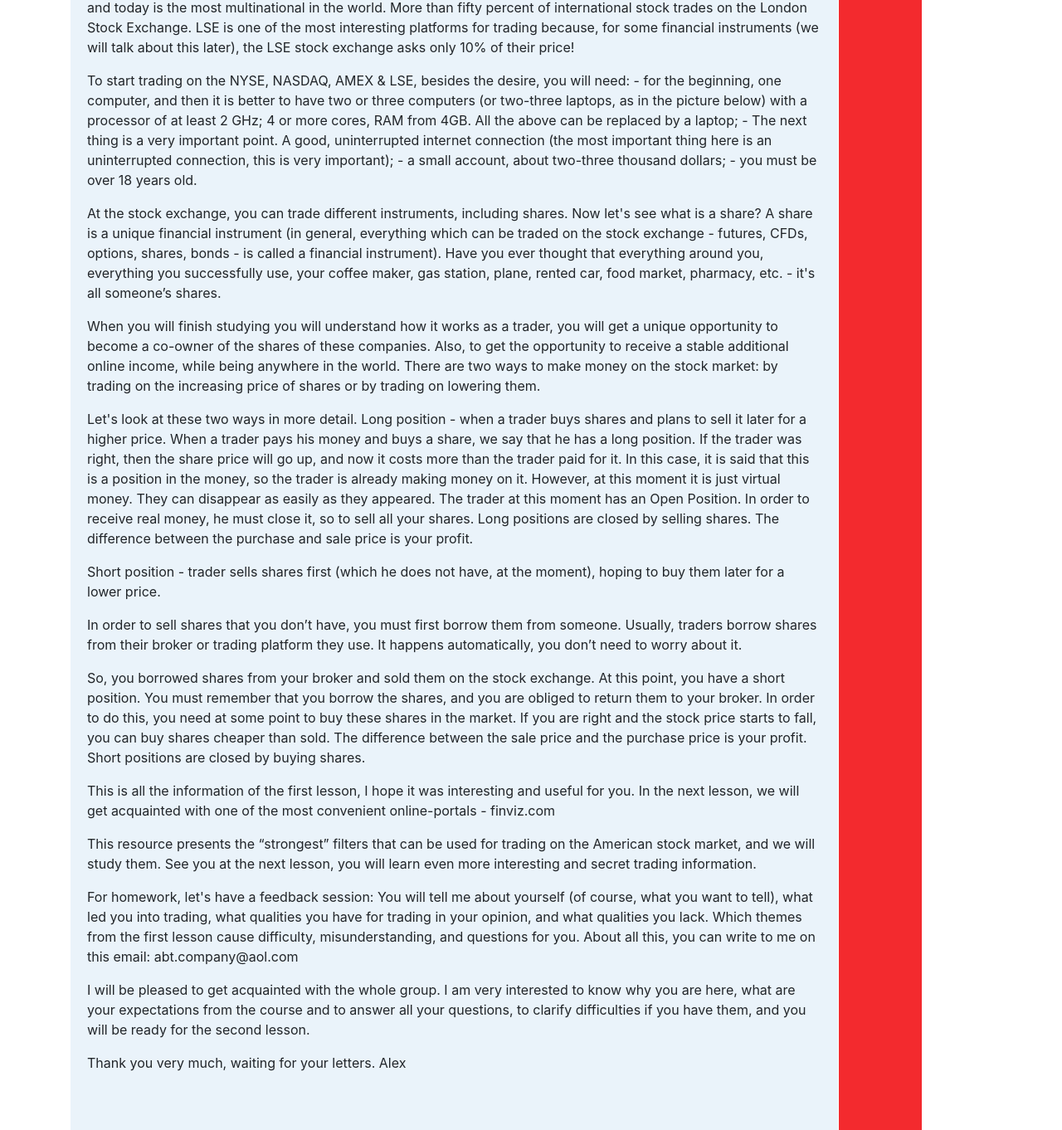
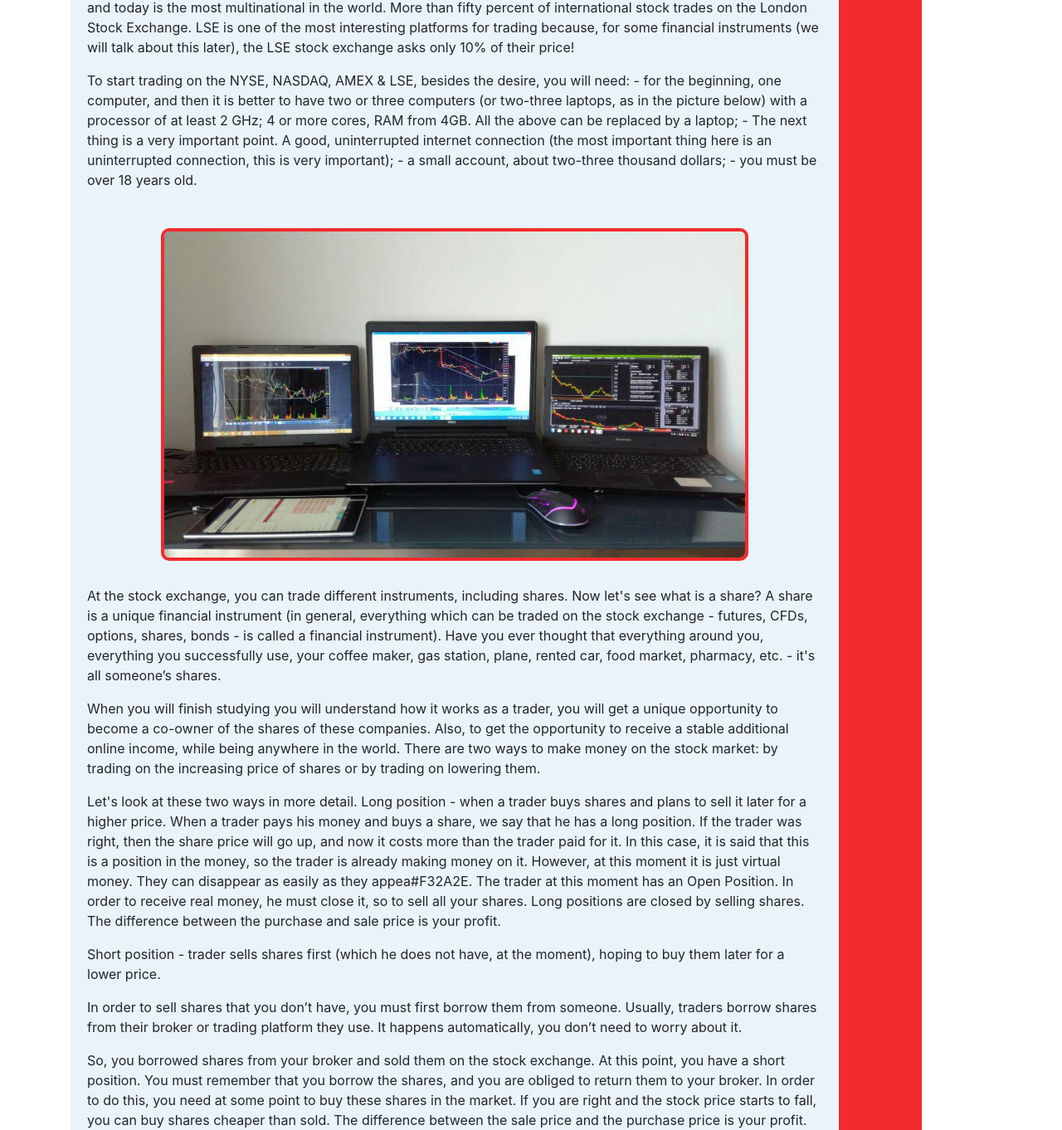
Before and after one commit to Dsibe/abtco, a Django app: template main/templates/main/trial_en.html in a window 1280 px wide. Shown: the part 1802-3164 px from the top of the page at 83% size. Run offline with Django 3.2, Linux system fonts and the light colour scheme; the template is opened without the code that fills it, so the values that code supplies are empty; some libraries are stand-ins or nearby versions.

Commit message:
'views.py'

```diff
--- a/main/templates/main/trial_en.html
+++ b/main/templates/main/trial_en.html
@@ -102,6 +102,9 @@
         2 GHz; 4 or more cores, RAM from 4GB. All the above can be replaced by a laptop; - The next thing is a very important point. A good, uninterrupted internet connection (the most important thing here is an uninterrupted connection, this is very
         important); - a small account, about two-three thousand dollars; - you must be over 18 years old.
       </p>
+
+      <div style="text-align: center"><img src="{% static "image2.jpg" %}" style="margin: 30px; border: 4px solid #F32A2E; border-radius: 10px;"></div>
+
       <p>
         At the stock exchange, you can trade different instruments, including shares. Now let's see what is a share? A share is a unique financial instrument (in general, everything which can be traded on the stock exchange - futures, CFDs, options, shares,
         bonds - is called a financial instrument). Have you ever thought that everything around you, everything you successfully use, your coffee maker, gas station, plane, rented car, food market, pharmacy, etc. - it's all someone’s shares.
@@ -113,7 +116,7 @@
       <p>
         Let's look at these two ways in more detail. Long position - when a trader buys shares and plans to sell it later for a higher price. When a trader pays his money and buys a share, we say that he has a long position. If the trader was right, then the
         share price will go up, and now it costs more than the trader paid for it. In this case, it is said that this is a position in the money, so the trader is already making money on it. However, at this moment it is just virtual money. They can
-        disappear as easily as they appeared. The trader at this moment has an Open Position. In order to receive real money, he must close it, so to sell all your shares. Long positions are closed by selling shares. The difference between the purchase and
+        disappear as easily as they appea#F32A2E. The trader at this moment has an Open Position. In order to receive real money, he must close it, so to sell all your shares. Long positions are closed by selling shares. The difference between the purchase and
         sale price is your profit.
       </p>
       <p>
@@ -171,6 +174,7 @@
       <p>
         Image # 1:
       </p>
+      <div style="text-align: center"><img src="{% static "image1.png" %}" style="margin: 30px; border: 4px solid #F32A2E; border-radius: 10px;"></div>
       <p>
         This is very important daily information because many eyes of traders and investors are looking at these stocks.
       </p>
@@ -183,6 +187,7 @@
         an eye on this company from the first days of October and, as a result, we made a lot of money in one day. It was the correct, planned, and successful trade. After 2 years we can see the same NVDA behavior, on September 2nd, 2020, after a bad report,
         it dropped from $580 to $480. Screen # 2
       </p>
+      <div style="text-align: center"><img src="{% static "image6.png" %}" style="margin: 30px; border: 4px solid #F32A2E; border-radius: 10px;"></div>
       <p>
         Thanks to the active stocks of the day, all traders can make huge amounts of money. Traders gain mostly from the daily active stocks.
       </p>
@@ -190,6 +195,7 @@
         From where did the forecast come that NVDA stock will collapse after the report, we will be able to discuss with you in more detail during the following lessons. And now, let's continue to explore the capabilities of the Finviz resource. See image #
         3 below.
       </p>
+      <div style="text-align: center"><img src="{% static "image5.png" %}" style="margin: 30px; border: 4px solid #F32A2E; border-radius: 10px;"></div>
       <p>
         In the lower right corner of Finviz, there is an active map of all trading sectors of the exchange, in which you will find all the major US companies, and there are many of them - 7667.
       </p>
@@ -211,6 +217,7 @@
       <p>
         Image # 4
       </p>
+      <div style="text-align: center"><img src="{% static "image8.png" %}" style="margin: 30px; border: 4px solid #F32A2E; border-radius: 10px;"></div>
       <p>
         After clicking, a tab will open with a minimum set of different search filters.
       </p>
@@ -218,9 +225,10 @@
         Now let's move on to image #5:
       </p>
       <p>
-        In image #5, we see the minimum set of filters required to search for stocks. This set allows us to select stocks for trading according to the following criteria: country of origin of the company, the market on which it is traded, what the company
+        In image #5, we see the minimum set of filters requi#F32A2E to search for stocks. This set allows us to select stocks for trading according to the following criteria: country of origin of the company, the market on which it is traded, what the company
         does, what sector it is in, price and volume.
       </p>
+      <div style="text-align: center"><img src="{% static "image4.png" %}" style="margin: 30px; border: 4px solid #F32A2E; border-radius: 10px;"></div>
       <p>
         Now we are considering the minimum that has opened to us, in fact, there are much more parameters for selecting and searching for stocks, and we will continue to study them in the next lesson.
       </p>
@@ -239,7 +247,6 @@
       <p>
         We will discuss your difficulties, incomprehensibility, as well as all your questions. See you in the next lesson! Alex.
       </p>
-
 
       <br>
       <br>
@@ -261,22 +268,24 @@
       <p>
         To open the maximum set of filters, you need to find the “ALL” section at the top of the page and click on it. Screen number #1
       </p>
+      <div style="text-align: center"><img src="{% static "image9.png" %}" style="margin: 30px; border: 4px solid #F32A2E; border-radius: 10px;"></div>
       <p>
         After that, you will have access to a complete set of all filters necessary for a trader or investor. Screen number #2
       </p>
+      <div style="text-align: center"><img src="{% static "image7.png" %}" style="margin: 30px; border: 4px solid #F32A2E; border-radius: 10px;"></div>
       <p>
-        Before searching the desired stocks, you will need to mark and activate some filters:
+        Before searching the desi#F32A2E stocks, you will need to mark and activate some filters:
       </p>
       <p>
-        1. In the Index column, select “S&P 500” - you will see a list of the richest and most "thoroughbred" companies on the market. As a rule, companies from this list have large capitalization, a positive reputation, they trade according to the rules of
+        1. In the Index column, select “S&P 500” - you will see a list of the richest and most "thoroughb#F32A2E" companies on the market. As a rule, companies from this list have large capitalization, a positive reputation, they trade according to the rules of
         the market, or at least they try to do so. Also, the S&P 500 companies have a fairly large volume of daily sales, as well as a good daily movement, which makes it possible for a trader to earn money. This is important (the movement of the stock),
-        since a stock that stands still or moves a few cents is considered a "dead stock" and a trader cannot make money on such stock.
+        since a stock that stands still or moves a few cents is conside#F32A2E a "dead stock" and a trader cannot make money on such stock.
       </p>
       <p>
         2. Further, in the Country item, select “USA”, since stocks of other countries and other continents may behave inadequately, so you need to be careful with them or have sufficient experience.
       </p>
       <p>
-        3. After that, in the Price column, select the desired stock price, I recommend looking above $10, but if you are interested in monitoring low-cost stocks, how they behave during the trading session, look, watch and do conclusions. I'm sure you'll
+        3. After that, in the Price column, select the desi#F32A2E stock price, I recommend looking above $10, but if you are interested in monitoring low-cost stocks, how they behave during the trading session, look, watch and do conclusions. I'm sure you'll
         see a lot of interesting things.
       </p>
       <p>
@@ -292,6 +301,7 @@
         have selected. A lot of interesting discoveries await you here, because the information that is in everyone's sight, with the correct analysis, will tell you the future direction of the stock movement. I will show you the secret places to look to see
         valuable information (not available to the inexperienced traders) during the following lessons. Screen number #3
       </p>
+      <div style="text-align: center"><img src="{% static "image3.png" %}" style="margin: 30px; border: 4px solid #F32A2E; border-radius: 10px;"></div>
       <p>
         This is all the information of the third lesson, I hope everything was clear for you and you received new, interesting knowledge.
       </p>
@@ -325,7 +335,7 @@
         As you can see, the program is very rich and this is not a complete list of everything that we will be studying.
       </p>
       <p>
-        I simply will not voice some points, due to their secrecy and exclusivity. But I promise you won't be bored, and you will not regret it!
+        I simply will not voice some points, due to their secrecy and exclusivity. But I promise you won't be bo#F32A2E, and you will not regret it!
       </p>
       <p>
         If for some reason, you decided not to continue this course, you simply do not pay for anything, the invoice will expire after three days, and you will no longer receive our lessons.
@@ -387,7 +397,9 @@
 
   <h3 style="text-align: center;">Follow our Instagram account:</h3>
   <div class="mt-2" style="line-height: 0; text-align: center">
-    <a href="https://www.instagram.com/alex_casa_mentor"><h3 style="color: #21309a; text-align: center;" class="mt-3">@Alex_casa_mentor</h3></a>
+    <a href="https://www.instagram.com/alex_casa_mentor">
+      <h3 style="color: #21309a; text-align: center;" class="mt-3">@Alex_casa_mentor</h3>
+    </a>
     <a style="text-align: center;" href="https://www.instagram.com/alex_casa_mentor"><img style="text-align: center; width: 30%;" src="{% static "instagram_alex_casa_mentor.jpg" %}"></a>
   </div>
 
```
Also changed, not shown: main/templates/main/main.html (+5 -2 lines).
